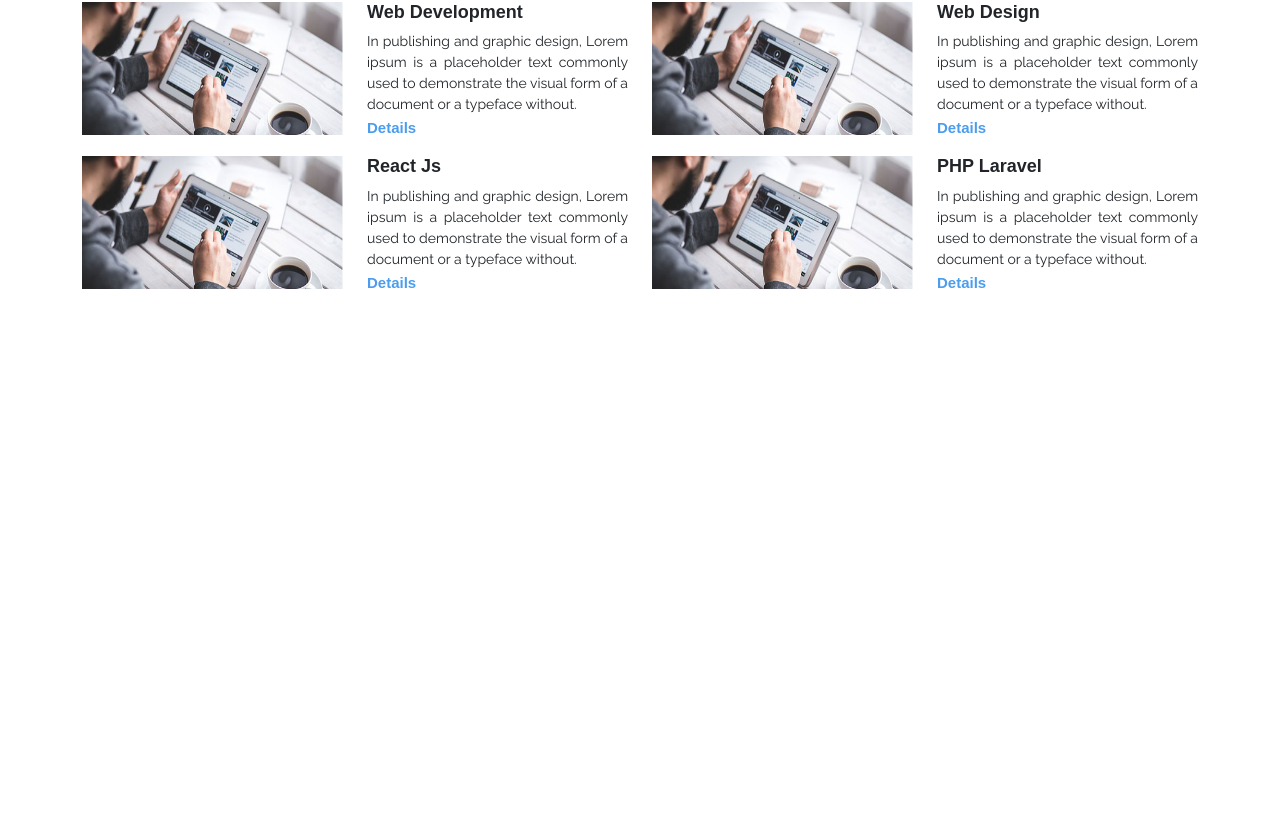
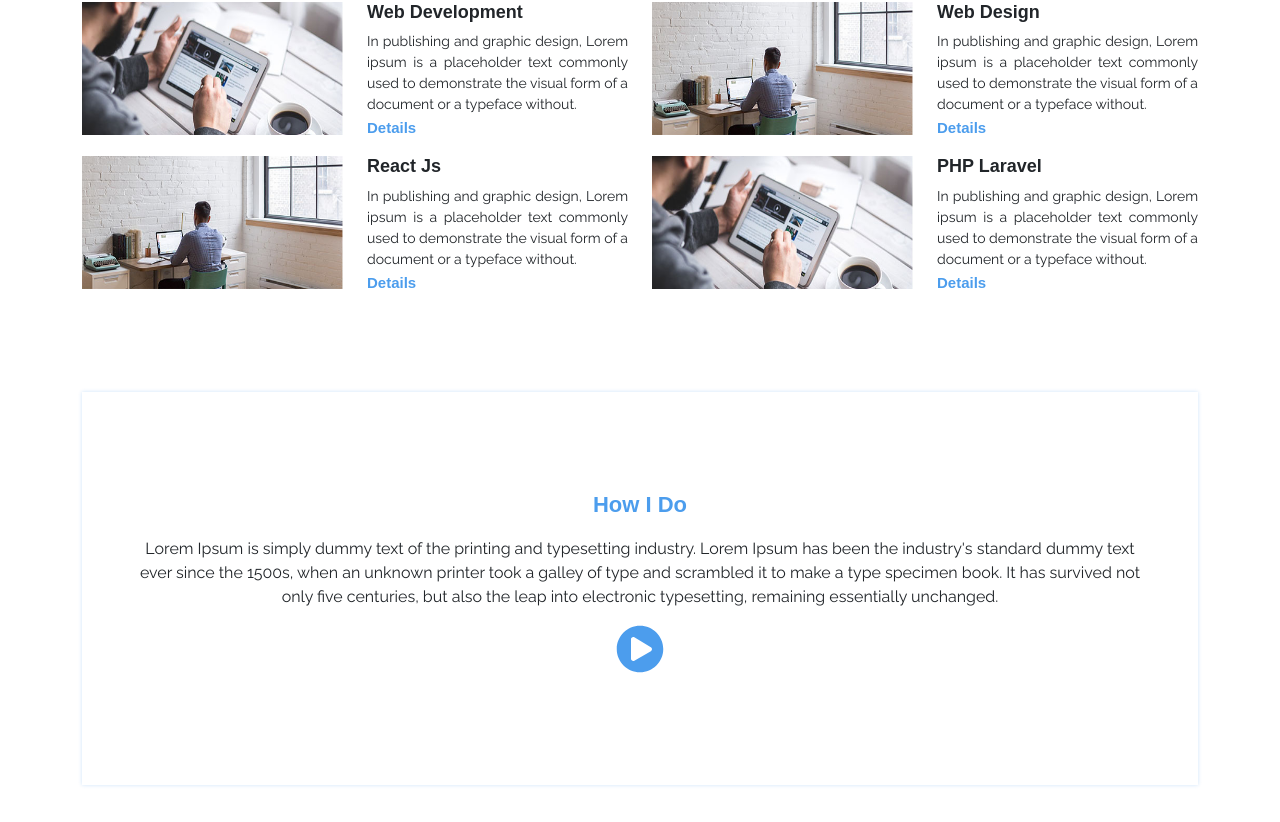
Before and after one commit to zumonhossain/react-portfolio, a React (Create React App) app: page / in a window 1280 px wide. Shown: the part 2735-3557 px from the top of the page. Before the commit the page ends 3029 px from the top, so only its background shows below. Built offline with nearby package versions, Linux system fonts and the light colour scheme.

Commit message:
Modal Show For Video PlayIcon

```diff
--- a/src/App.js
+++ b/src/App.js
@@ -6,6 +6,7 @@ import Analysis from "./components/Analysis/Analysis"
 import Summary from "./components/Summary/Summary"
 import RecentProjects from "./components/RecentProjects/RecentProjects"
 import Courses from "./components/Courses/Courses"
+import Video from "./components/Video/Video"
 
 function App() {
   return (
@@ -17,6 +18,7 @@ function App() {
           <Summary/>
           <RecentProjects/>
           <Courses/>
+          <Video/>
     </div>
   );
 }
--- a/src/asset/css/custom.css
+++ b/src/asset/css/custom.css
@@ -111,6 +111,8 @@
     font-weight: 300;
 }
 
+/* summary */
+
 .summaryBanner{
     background-image: url("../image/summaryBg.jpg");
     min-height: 350px;
@@ -128,6 +130,9 @@
 .summarySectionMargin{
     margin-top:5rem;
 }
+
+/* count */
+
 .countNumber{
     color: #ffffff;
     font-size: 48px;
@@ -167,6 +172,9 @@
     padding: 10px;
     border-radius: 2px;
 }
+
+/* project */
+
 .projectCard{
     border-radius: 2px;
     border: none !important;
@@ -193,6 +201,9 @@
     background-color: #4c9DED !important;
     border: 1px solid #4c9DED !important;
 }
+
+/* course */
+
 .coursesImg{
     width: 100%;
     height: 133px;
@@ -219,3 +230,28 @@
 .coursesJustufy{
     text-align: justify;
 }
+
+/* video */
+
+.videoCard{
+    box-shadow: 0 0 4px 0 rgba(0,115,230,0.2);
+    padding: 6rem 3rem 6rem 3rem;
+    background-color: #ffffff;
+    margin: 50px auto;
+}
+.playBtn{
+    color: #4c9DED;
+    font-size: 48px;
+    cursor: pointer;
+}
+.videoTitle{
+    color: #4c9DED;
+    font-family: 'Montserreat',sans-serif;
+    font-weight: 600 !important;
+    font-size: 22px;
+}
+.videoDes{
+    font-family: 'Raleway',sans-serif;
+    font-weight: 400;
+    font-size: 16px;
+}
--- a/src/components/Courses/Courses.js
+++ b/src/components/Courses/Courses.js
@@ -26,7 +26,7 @@ class Courses extends Component {
                             <Col lg={6}  md={12} sm={12}>
                                 <Row>
                                     <Col lg={6}  md={6} sm={12}>
-                                        <img className="coursesImg" src={coursesOne} />
+                                        <img className="coursesImg" src={coursesTwo} />
                                     </Col>
                                     <Col lg={6}  md={6} sm={12} className="coursesJustufy">
                                         <h5 className="coursesTitle">Web Design</h5>
@@ -38,7 +38,7 @@ class Courses extends Component {
                             <Col lg={6}  md={12} sm={12} className="mt-3">
                                 <Row>
                                     <Col lg={6}  md={6} sm={12}>
-                                        <img className="coursesImg" src={coursesOne} />
+                                        <img className="coursesImg" src={coursesTwo} />
                                     </Col>
                                     <Col lg={6}  md={6} sm={12} className="coursesJustufy">
                                         <h5 className="coursesTitle">React Js</h5>
--- /dev/null
+++ b/src/components/Video/Video.js
@@ -0,0 +1,51 @@
+import React, { Component, Fragment } from 'react';
+import {Container,Row,Col, Modal, Button} from "react-bootstrap";
+import { FontAwesomeIcon } from '@fortawesome/react-fontawesome';
+import {faPlayCircle} from "@fortawesome/free-solid-svg-icons";
+
+class Video extends Component {
+
+
+    constructor(){
+        super();
+        this.state={
+            show:false
+        }
+    }
+
+    modalClose=()=>this.setState({show:false})
+    modalOpen=()=>this.setState({show:true})
+
+
+
+    render() {
+        return (
+            <Fragment>
+                <Container className="text-center mt-5">
+                        <Row>
+                            <Col lg={12} md={12} sm={12}>
+                                <div className="videoCard">
+                                    <p className="videoTitle">How I Do</p>
+                                    <p className="videoDes">Lorem Ipsum is simply dummy text of the printing and typesetting industry. Lorem Ipsum has been the industry's standard dummy text ever since the 1500s, when an unknown printer took a galley of type and scrambled it to make a type specimen book. It has survived not only five centuries, but also the leap into electronic typesetting, remaining essentially unchanged. </p>
+                                    <p><FontAwesomeIcon onClick={this.modalOpen} className="playBtn" icon={faPlayCircle} /></p>
+                                </div>
+                            </Col>
+                        </Row>
+                </Container>
+                <Modal show={this.state.show} onHide={this.modalClose}>
+                    <Modal.Header closeButton>
+                        <Modal.Title>Modal heading</Modal.Title>
+                    </Modal.Header>
+                    <Modal.Body>Woohoo, you're reading this text in a modal!</Modal.Body>
+                    <Modal.Footer>
+                        <Button variant="secondary" onClick={this.modalClose}>
+                            Close
+                        </Button>
+                    </Modal.Footer>
+                </Modal>
+            </Fragment>
+        );
+    }
+}
+
+export default Video;
```
